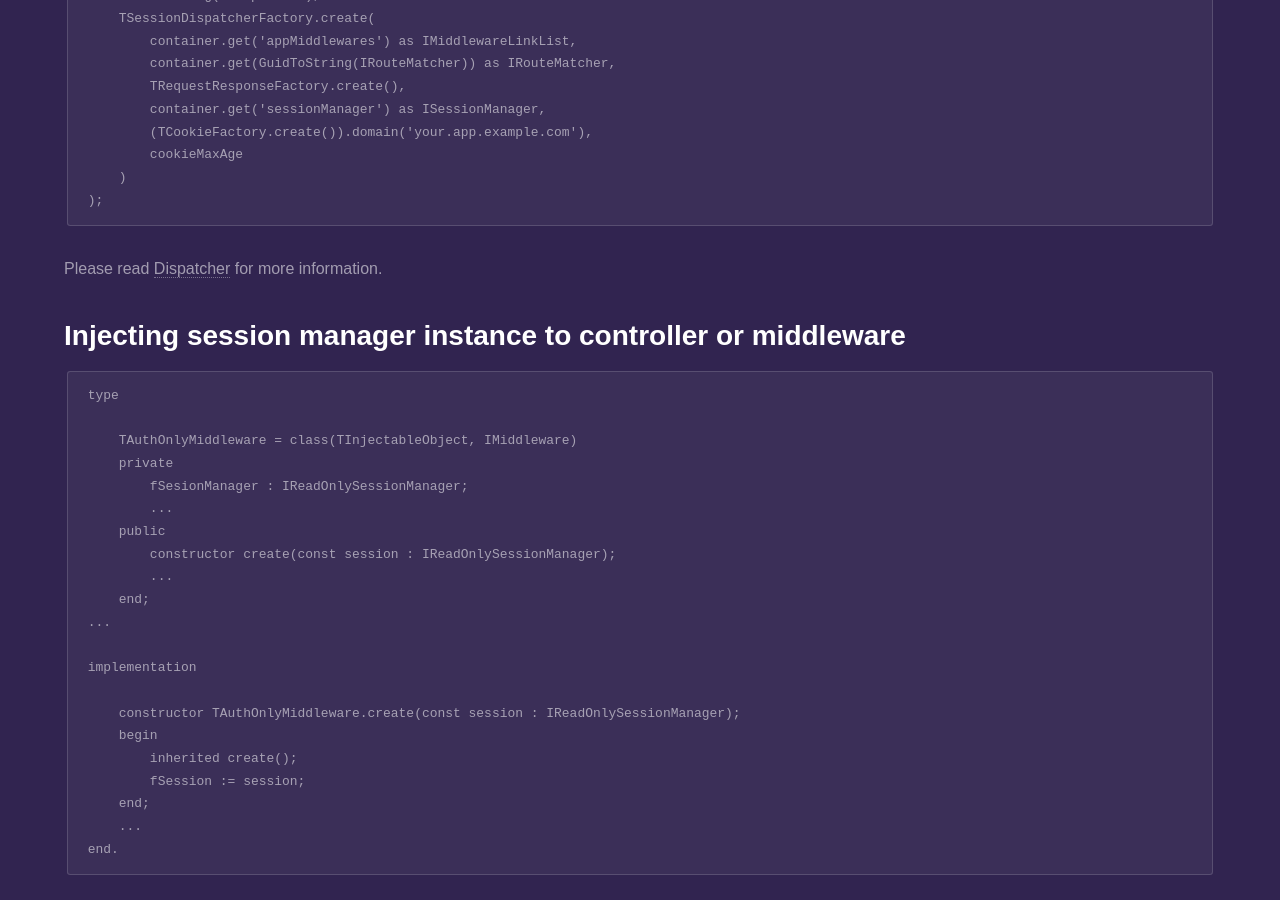
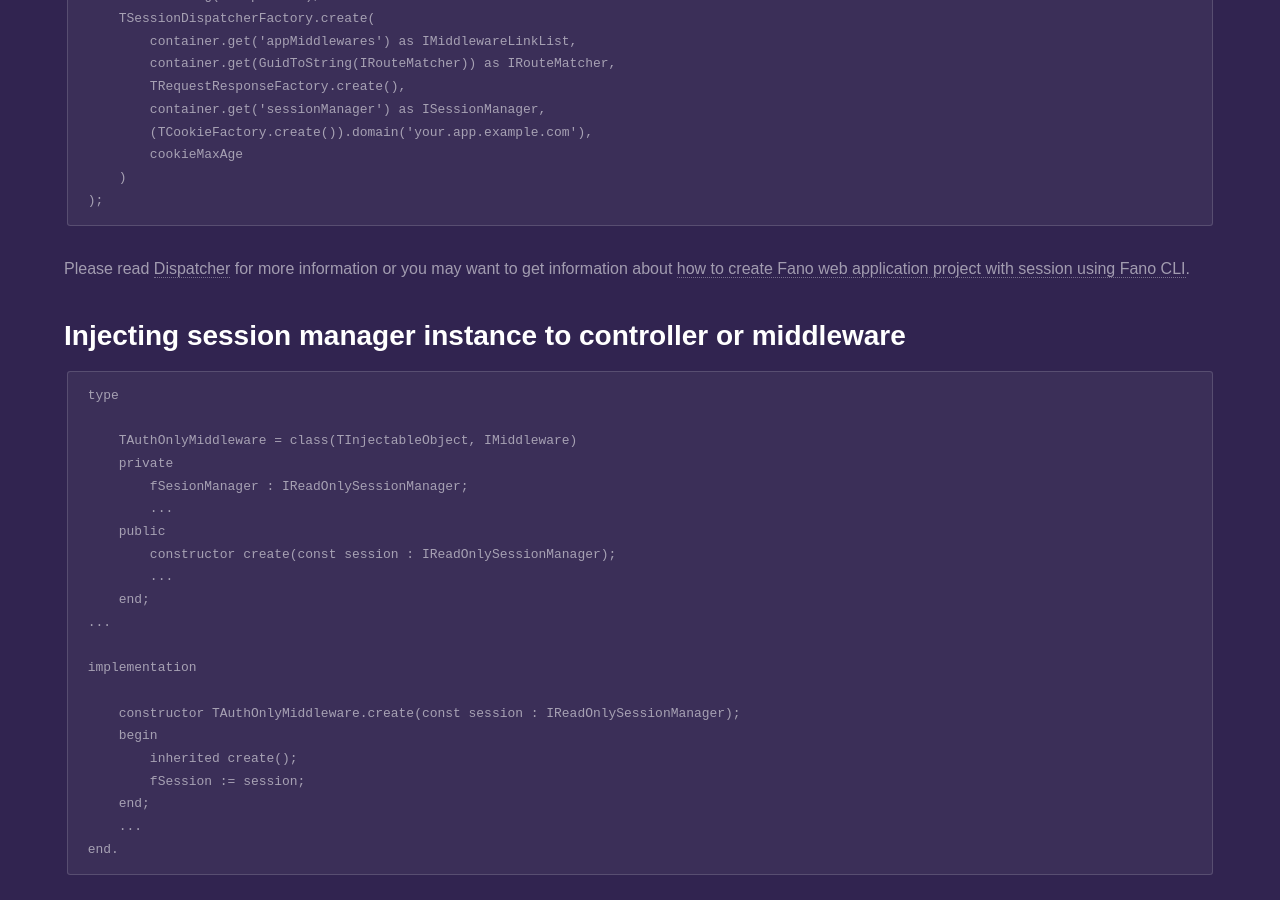
Before and after one commit to fanoframework/fanoframework.github.io, a Jekyll site: the page built from working-with-session/index.md, in a window 1280 px wide and 900 px high, scrolled down 3762 px. Built offline with Jekyll 4.4.1, drawn with Linux system fonts in a browser that asks for light colours; our own code applies the rules of GitHub Pages for plain Markdown files.

Commit message:
add content about create project with session

````diff
--- a/working-with-session/index.md
+++ b/working-with-session/index.md
@@ -140,7 +140,7 @@ container.add(
     )
 );
 ```
-Please read [Dispatcher](/dispatcher) for more information.
+Please read [Dispatcher](/dispatcher) for more information or you may want to get information about [how to create Fano web application project with session using Fano CLI](/scaffolding-with-fano-cli#add-session-support).
 
 ## Injecting session manager instance to controller or middleware
 
````
Also changed, not shown: scaffolding-with-fano-cli/index.md (+1 -1 lines).
